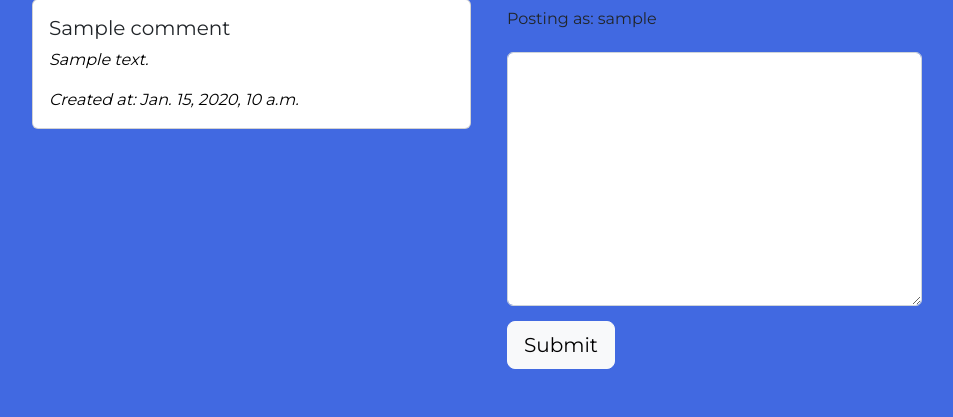
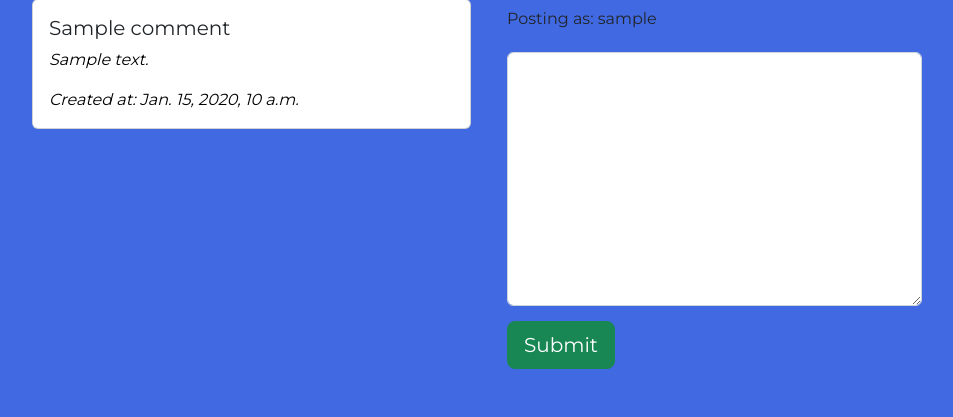
Before and after one commit to ARP-25/TradeConnect, a Django app: the page made by templates/tradepost_detail.html in a window 1280 px wide. Shown: the part 547-964 px from the top of the page, without its empty margins (157-1110 px from the left). Run offline with Django 4.2, Linux system fonts and the light colour scheme; the first user in the database is signed in; tables that the repository leaves empty hold one stand-in row (Sample ...); some libraries are stand-ins or nearby versions.

Commit message:
Change style of tradepost_detail rating

```diff
--- a/templates/index.html
+++ b/templates/index.html
@@ -12,7 +12,7 @@
                     <p class="lead text-white-50 mb-4">Your hub for seamless trade sharing. Post your trades, engage with a vibrant community, and leverage ratings and comments to refine your strategy. Join us and elevate your trading journey.</p>
                     <div class="d-grid gap-3 d-sm-flex justify-content-sm-center">
                         {% if user.is_authenticated %}
-                            <a class="btn btn-primary btn-lg px-4" href="{% url 'tradepost_create' %}">Post a Trade!</a>
+                            <a class="btn btn-primary btn-lg px-4" href="{% url 'tradepost_create' %}"><i class="fa-solid fa-plus"> </i> Post a Trade!</a>
                         {% else %}
                                 <div class="col-12">
                                     <a class="btn btn-primary btn-lg px-4 me-sm-3 mb-3" href="{% url 'account_login' %}">Login to Post a Trade</a>
@@ -29,6 +29,7 @@
 <div class="text-center filter-div">
     <div class="dropdown d-inline-block">
         <button class="btn btn-secondary dropdown-toggle" type="button" id="dropdownMenuButton" data-bs-toggle="dropdown" aria-expanded="false">
+            <i class="fa-solid fa-filter"></i>
             Filter Trade Posts
         </button>
         <ul class="dropdown-menu" aria-labelledby="dropdownMenuButton">
--- a/templates/tradepost_detail.html
+++ b/templates/tradepost_detail.html
@@ -36,7 +36,7 @@
                                         <option value="9">9</option>
                                         <option value="10">10</option>
                                     </select>
-                                    <button type="submit" class="btn-like">Auswählen</button>
+                                    <button type="submit" class="btn btn-success">Auswählen</button>
                                 </form>
                             {% else %}
                                 <li class="list-group-item bg-dark text-white">You have already rated this Trade.</li>
@@ -80,7 +80,7 @@
                                         <form action="" method="post" style="margin-top: 1.3em;">
                                             {{ comment_form | crispy }}
                                             {% csrf_token %}
-                                            <button type="submit" class="btn btn-light btn-lg" style="margin-top:15px">Submit</button>
+                                            <button type="submit" class="btn btn-success btn-lg" style="margin-top:15px">Submit</button>
                                         </form>
                                     </div>
                                 {% endif %}
```
Also changed, not shown: other parts of templates/tradepost_detail.html (+1 -1 lines).
